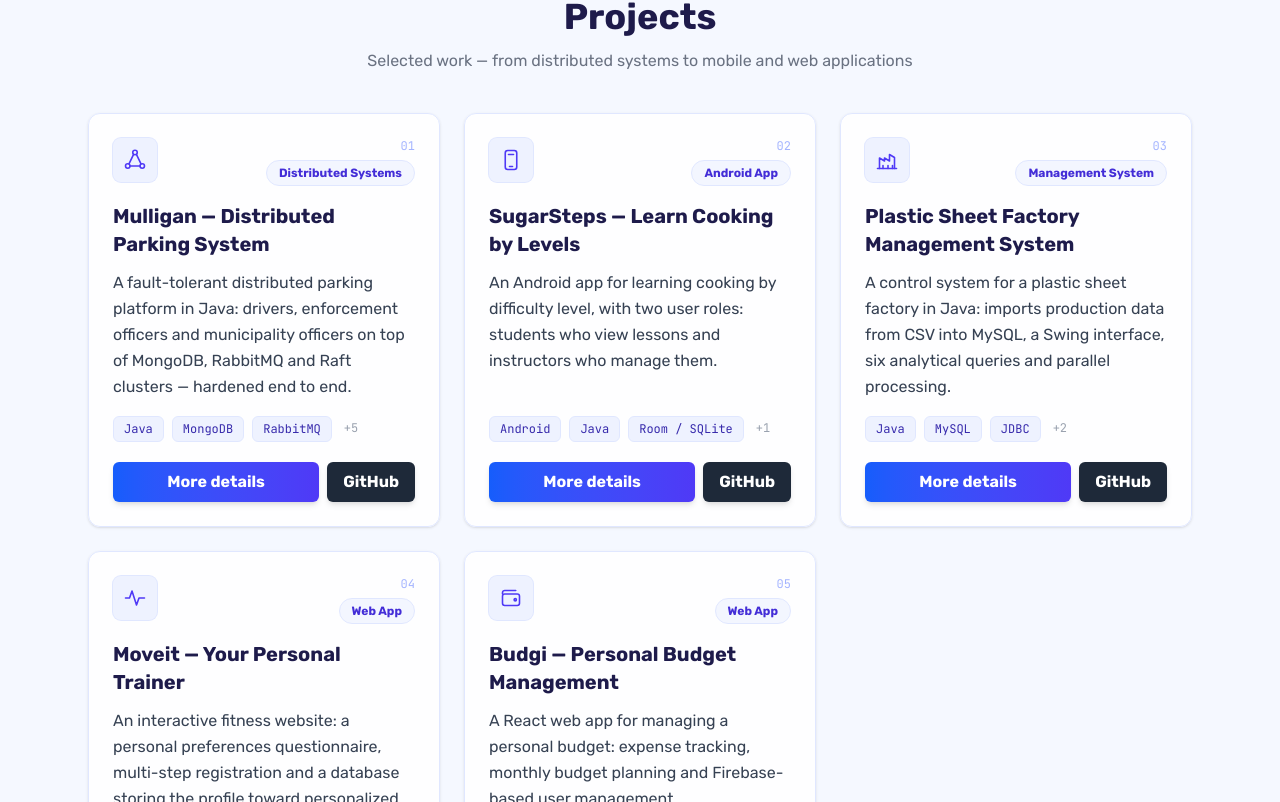
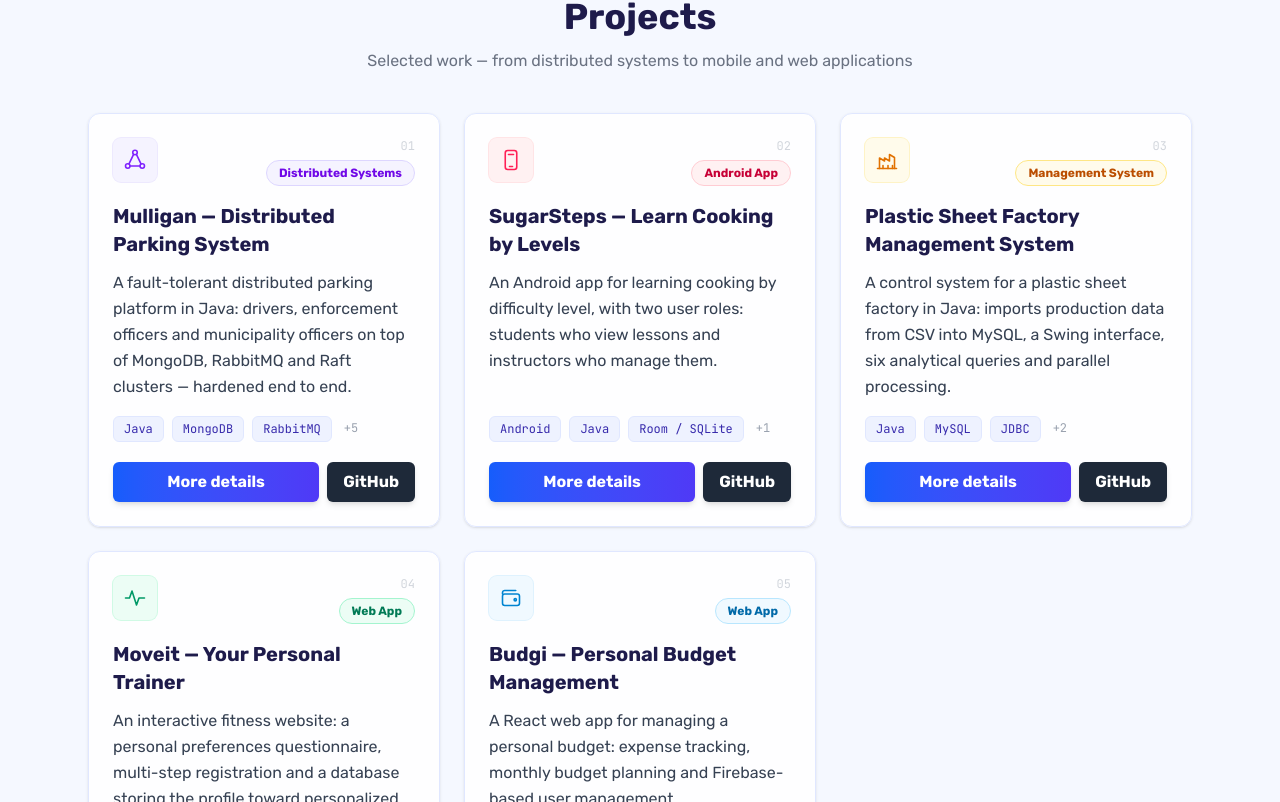
Before and after one commit to SivanSoftware/SivanSoftware.github.io, a Next.js app: page / in a window 1280 px wide. Shown: the part 938-1740 px from the top of the page. Built offline with nearby package versions, Linux system fonts and the light colour scheme.

Commit message:
Give each project and skill group its own accent colour
Colour now carries meaning rather than decorating: every project card has
a dedicated hue across its icon, badge, hover border and accent line, and
each skill category is tinted so the skills.ts window reads like syntax
highlighting.

```diff
--- a/app/components/ProjectCard.tsx
+++ b/app/components/ProjectCard.tsx
@@ -2,6 +2,53 @@
 import ProjectIcon from "./ProjectIcon";
 import { useReveal } from "./useReveal";
 import type { Project } from "../i18n";
+
+/**
+ * גוון ייעודי לכל פרויקט. המחרוזות כתובות במלואן כדי ש-Tailwind יזהה אותן
+ * בסריקת הקוד — בנייה דינמית של שמות מחלקות לא הייתה נכנסת ל-CSS.
+ */
+const accents: Record<
+  string,
+  { icon: string; badge: string; line: string; border: string; num: string }
+> = {
+  mulligan: {
+    icon: "bg-violet-50 text-violet-600 ring-violet-100 group-hover:bg-violet-600 group-hover:text-white group-hover:ring-violet-600",
+    badge: "border-violet-200 bg-violet-50 text-violet-700",
+    line: "from-violet-500 to-indigo-500",
+    border: "hover:border-violet-300",
+    num: "group-hover:text-violet-500",
+  },
+  sugarsteps: {
+    icon: "bg-rose-50 text-rose-500 ring-rose-100 group-hover:bg-rose-500 group-hover:text-white group-hover:ring-rose-500",
+    badge: "border-rose-200 bg-rose-50 text-rose-700",
+    line: "from-rose-500 to-pink-500",
+    border: "hover:border-rose-300",
+    num: "group-hover:text-rose-500",
+  },
+  "plastic-factory": {
+    icon: "bg-amber-50 text-amber-600 ring-amber-100 group-hover:bg-amber-500 group-hover:text-white group-hover:ring-amber-500",
+    badge: "border-amber-200 bg-amber-50 text-amber-700",
+    line: "from-amber-500 to-orange-500",
+    border: "hover:border-amber-300",
+    num: "group-hover:text-amber-500",
+  },
+  moveit: {
+    icon: "bg-emerald-50 text-emerald-600 ring-emerald-100 group-hover:bg-emerald-600 group-hover:text-white group-hover:ring-emerald-600",
+    badge: "border-emerald-200 bg-emerald-50 text-emerald-700",
+    line: "from-emerald-500 to-teal-500",
+    border: "hover:border-emerald-300",
+    num: "group-hover:text-emerald-500",
+  },
+  budgi: {
+    icon: "bg-sky-50 text-sky-600 ring-sky-100 group-hover:bg-sky-600 group-hover:text-white group-hover:ring-sky-600",
+    badge: "border-sky-200 bg-sky-50 text-sky-700",
+    line: "from-sky-500 to-cyan-500",
+    border: "hover:border-sky-300",
+    num: "group-hover:text-sky-500",
+  },
+};
+
+const fallbackAccent = accents.mulligan;
 
 type ProjectCardProps = {
   project: Project;
@@ -19,31 +66,36 @@ export default function ProjectCard({
   onOpen,
 }: ProjectCardProps) {
   const reveal = useReveal<HTMLElement>(index * 90);
+  const accent = accents[project.id] ?? fallbackAccent;
 
   return (
     <article
       ref={reveal.ref}
       style={reveal.style}
-      className={`${reveal.className} group relative flex flex-col overflow-hidden rounded-xl border border-indigo-100 bg-white/85 backdrop-blur-sm p-6 shadow-sm transition-[transform,box-shadow,border-color] duration-300 hover:-translate-y-1.5 hover:border-indigo-300 hover:shadow-xl`}
+      className={`${reveal.className} ${accent.border} group relative flex flex-col overflow-hidden rounded-xl border border-indigo-100 bg-white/85 backdrop-blur-sm p-6 shadow-sm transition-[transform,box-shadow,border-color] duration-300 hover:-translate-y-1.5 hover:shadow-xl`}
     >
       {/* קו מבטא עליון שנפרש בריחוף */}
       <span
         aria-hidden="true"
-        className="absolute inset-x-0 top-0 h-0.5 origin-[left_center] scale-x-0 bg-gradient-to-l from-indigo-500 to-blue-500 transition-transform duration-500 group-hover:scale-x-100 rtl:origin-[right_center]"
+        className={`absolute inset-x-0 top-0 h-0.5 origin-[left_center] scale-x-0 bg-gradient-to-l ${accent.line} transition-transform duration-500 group-hover:scale-x-100 rtl:origin-[right_center]`}
       />
 
       <div className="mb-4 flex items-start justify-between gap-3">
-        <span className="inline-flex h-11 w-11 items-center justify-center rounded-lg bg-indigo-50 text-indigo-600 ring-1 ring-indigo-100 transition-colors duration-300 group-hover:bg-indigo-600 group-hover:text-white group-hover:ring-indigo-600">
+        <span
+          className={`inline-flex h-11 w-11 items-center justify-center rounded-lg ring-1 transition-colors duration-300 ${accent.icon}`}
+        >
           <ProjectIcon name={project.icon} className="h-6 w-6" />
         </span>
         <div className="flex flex-col items-end gap-1.5">
           <span
             dir="ltr"
-            className="font-mono text-xs text-indigo-300 transition-colors duration-300 group-hover:text-indigo-500"
+            className={`font-mono text-xs text-gray-300 transition-colors duration-300 ${accent.num}`}
           >
             {String(index + 1).padStart(2, "0")}
           </span>
-          <span className="rounded-full border border-indigo-100 bg-indigo-50/70 px-3 py-1 text-xs font-semibold text-indigo-700">
+          <span
+            className={`rounded-full border px-3 py-1 text-xs font-semibold ${accent.badge}`}
+          >
             {project.category}
           </span>
         </div>
--- a/app/page.tsx
+++ b/app/page.tsx
@@ -10,6 +10,20 @@ import type { Project } from "./i18n";
 
 // שמות טכנולוגיות באנגלית מקבלים גופן מונוספייס; טקסט עברי נשאר בגופן הרגיל
 const isLatin = (text: string) => !/[֐-׿]/.test(text);
+
+/**
+ * גוון לכל קבוצת כישורים, לפי סדר הקבוצות (זהה בשתי השפות) — נותן לחלון
+ * תחושה של הדגשת תחביר. המחרוזות מלאות כדי ש-Tailwind יזהה אותן.
+ */
+const skillAccents = [
+  { label: "text-indigo-700", dot: "text-indigo-400", pill: "bg-indigo-50 text-indigo-800 border-indigo-200 hover:bg-indigo-100 hover:border-indigo-300" },
+  { label: "text-violet-700", dot: "text-violet-400", pill: "bg-violet-50 text-violet-800 border-violet-200 hover:bg-violet-100 hover:border-violet-300" },
+  { label: "text-emerald-700", dot: "text-emerald-400", pill: "bg-emerald-50 text-emerald-800 border-emerald-200 hover:bg-emerald-100 hover:border-emerald-300" },
+  { label: "text-sky-700", dot: "text-sky-400", pill: "bg-sky-50 text-sky-800 border-sky-200 hover:bg-sky-100 hover:border-sky-300" },
+  { label: "text-rose-700", dot: "text-rose-400", pill: "bg-rose-50 text-rose-800 border-rose-200 hover:bg-rose-100 hover:border-rose-300" },
+  { label: "text-amber-700", dot: "text-amber-500", pill: "bg-amber-50 text-amber-800 border-amber-200 hover:bg-amber-100 hover:border-amber-300" },
+  { label: "text-teal-700", dot: "text-teal-400", pill: "bg-teal-50 text-teal-800 border-teal-200 hover:bg-teal-100 hover:border-teal-300" },
+];
 
 function SectionHeading({
   eyebrow,
@@ -151,11 +165,15 @@ export default function Home() {
             </div>
 
             <div className="p-5 sm:p-7 grid grid-cols-1 md:grid-cols-2 gap-x-8 gap-y-6">
-              {t.skillGroups.map((group, index) => (
+              {t.skillGroups.map((group, index) => {
+                const accent = skillAccents[index % skillAccents.length];
+                return (
                   <Reveal key={group.label} delay={index * 70}>
-                  <h3 className="text-sm font-bold text-indigo-700 mb-2.5 flex items-center gap-1.5">
+                    <h3
+                      className={`text-sm font-bold mb-2.5 flex items-center gap-1.5 ${accent.label}`}
+                    >
                       <span
-                      className="font-mono text-indigo-400"
+                        className={`font-mono ${accent.dot}`}
                         aria-hidden="true"
                       >
                         ▸
@@ -167,7 +185,7 @@ export default function Home() {
                         <span
                           key={item}
                           dir={isLatin(item) ? "ltr" : undefined}
-                        className={`bg-indigo-50 text-indigo-800 border border-indigo-100 px-3 py-1 rounded-md text-sm transition-colors duration-200 hover:bg-indigo-100 hover:border-indigo-300 ${
+                          className={`border px-3 py-1 rounded-md text-sm transition-colors duration-200 ${accent.pill} ${
                             isLatin(item) ? "font-mono" : "font-medium"
                           }`}
                         >
@@ -176,7 +194,8 @@ export default function Home() {
                       ))}
                     </div>
                   </Reveal>
-              ))}
+                );
+              })}
             </div>
           </div>
         </Reveal>
```
Lines whose indentation alone changed are shown as unchanged.
